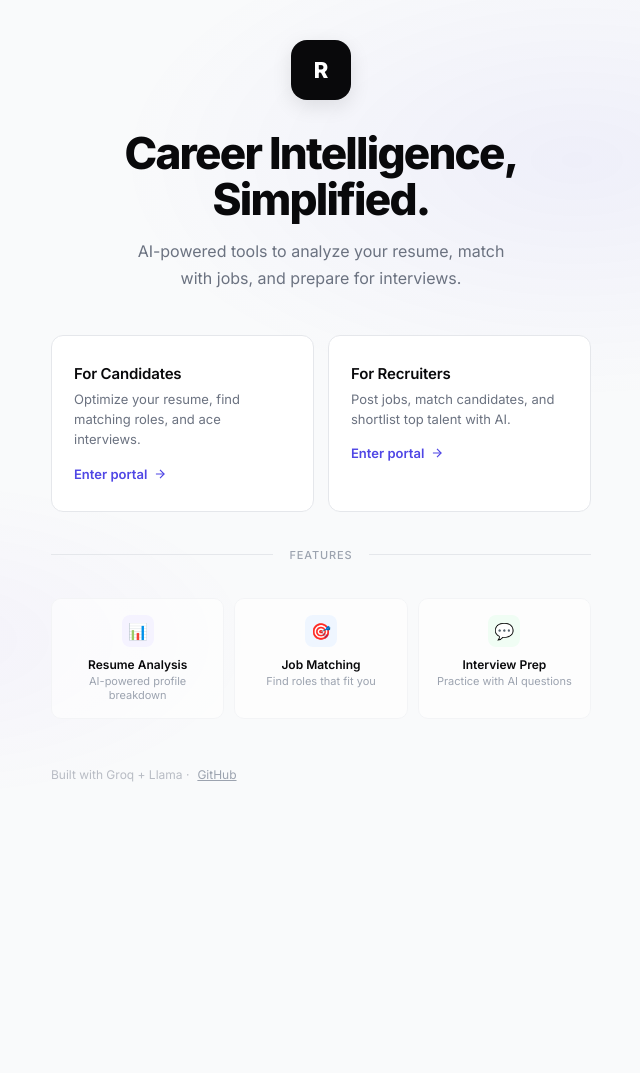
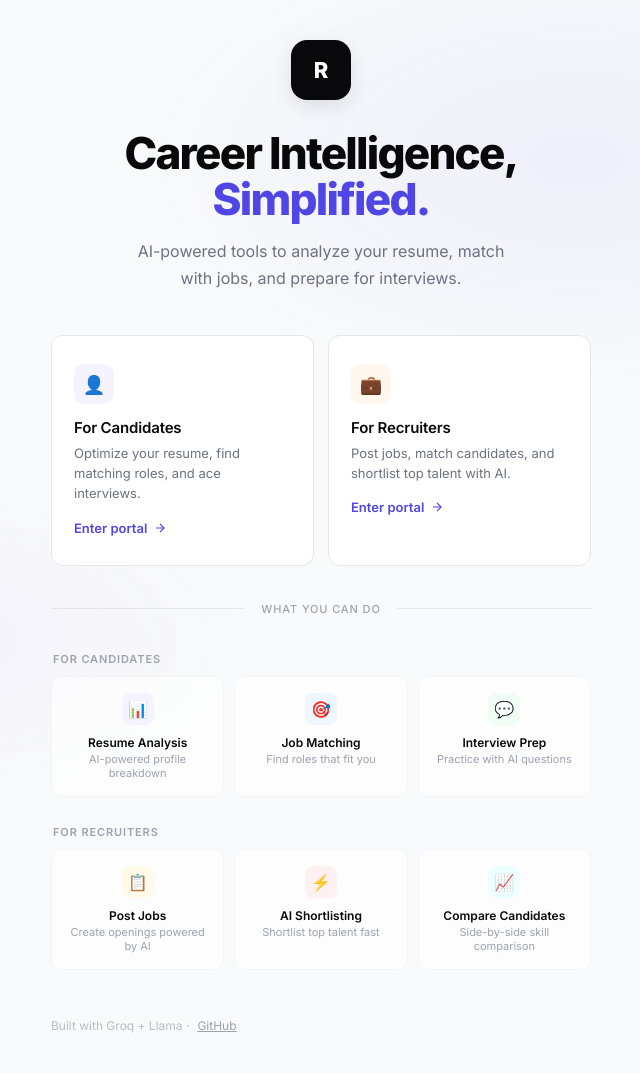
Before and after one commit to anapearl06/ResumeX, a Flask app: page / in a window 1280 px wide. Shown: the whole page, without its empty margins (319-959 px from the left). Before the commit the page ends 782 px from the top, so only its background shows below. Run offline with Flask 3, Linux system fonts and the light colour scheme.

Commit message:
feat: add recruiter features section to landing page

```diff
--- a/templates/index.html
+++ b/templates/index.html
@@ -38,7 +38,7 @@
       margin-bottom:16px;
       animation:fadeIn .6s ease .1s both;
     }
-    h1 span{color:var(--primary);display:inline}
+    h1 span{color:#4F46E5;display:inline}
     .subtitle{
       font-size:1rem;color:#6B7280;line-height:1.65;
       margin-bottom:44px;max-width:400px;margin-left:auto;margin-right:auto;
@@ -60,6 +60,11 @@
     }
     .portal-card:hover{border-color:#D1D5DB;transform:translateY(-3px);box-shadow:0 6px 24px rgba(0,0,0,.07)}
     .portal-card:active{transform:translateY(0) scale(.98);box-shadow:0 2px 8px rgba(0,0,0,.05)}
+    .portal-icon{
+      width:40px;height:40px;border-radius:10px;margin-bottom:14px;
+      display:flex;align-items:center;justify-content:center;
+      font-size:18px;
+    }
     .portal-card:hover::before{opacity:1}
     .portal-card h2{font-size:0.9375rem;font-weight:600;margin-bottom:6px;letter-spacing:-.01em}
     .portal-card p{font-size:0.8125rem;color:#6B7280;line-height:1.55}
@@ -80,6 +85,12 @@
     .features{
       display:grid;grid-template-columns:repeat(3,1fr);gap:10px;
       animation:fadeIn .6s ease .5s both;
+    }
+    .feature-group + .feature-group{margin-top:28px}
+    .feature-group + .feature-group .features{animation-delay:.6s}
+    .feature-group-label{
+      text-align:left;font-size:0.6875rem;color:#9CA3AF;font-weight:600;
+      text-transform:uppercase;letter-spacing:.08em;margin-bottom:10px;padding-left:2px;
     }
     .feature{
       padding:16px 12px;border-radius:10px;
@@ -121,19 +132,23 @@
 
     <div class="portals">
       <a href="/candidate" class="portal-card">
+        <div class="portal-icon" style="background:#F5F3FF">&#128100;</div>
         <h2>For Candidates</h2>
         <p>Optimize your resume, find matching roles, and ace interviews.</p>
         <span class="arrow">Enter portal <svg width="14" height="14" viewBox="0 0 24 24" fill="none" stroke="currentColor" stroke-width="2"><path d="M5 12h14"/><path d="m12 5 7 7-7 7"/></svg></span>
       </a>
       <a href="/hr" class="portal-card">
+        <div class="portal-icon" style="background:#FFF7ED">&#128188;</div>
         <h2>For Recruiters</h2>
         <p>Post jobs, match candidates, and shortlist top talent with AI.</p>
         <span class="arrow">Enter portal <svg width="14" height="14" viewBox="0 0 24 24" fill="none" stroke="currentColor" stroke-width="2"><path d="M5 12h14"/><path d="m12 5 7 7-7 7"/></svg></span>
       </a>
     </div>
 
-    <div class="divider"><span>Features</span></div>
+    <div class="divider"><span>What you can do</span></div>
 
+    <div class="feature-group">
+      <div class="feature-group-label">For Candidates</div>
       <div class="features">
         <a href="/candidate/upload" class="feature">
           <div class="feature-icon" style="background:#F5F3FF;color:#7C3AED">&#128202;</div>
@@ -151,6 +166,28 @@
           <p>Practice with AI questions</p>
         </a>
       </div>
+    </div>
+
+    <div class="feature-group">
+      <div class="feature-group-label">For Recruiters</div>
+      <div class="features">
+        <a href="/hr/jobs/create" class="feature">
+          <div class="feature-icon" style="background:#FFFBEB;color:#D97706">&#128203;</div>
+          <h3>Post Jobs</h3>
+          <p>Create openings powered by AI</p>
+        </a>
+        <a href="/hr/shortlist" class="feature">
+          <div class="feature-icon" style="background:#FFF1F2;color:#E11D48">&#9889;</div>
+          <h3>AI Shortlisting</h3>
+          <p>Shortlist top talent fast</p>
+        </a>
+        <a href="/hr/compare" class="feature">
+          <div class="feature-icon" style="background:#ECFEFF;color:#0891B2">&#128200;</div>
+          <h3>Compare Candidates</h3>
+          <p>Side-by-side skill comparison</p>
+        </a>
+      </div>
+    </div>
 
     <div class="footer">
       Built with Groq + Llama &middot; <a href="https://github.com/anapearl06/Resumex" target="_blank">GitHub</a>
```
Lines whose indentation alone changed are shown as unchanged.
